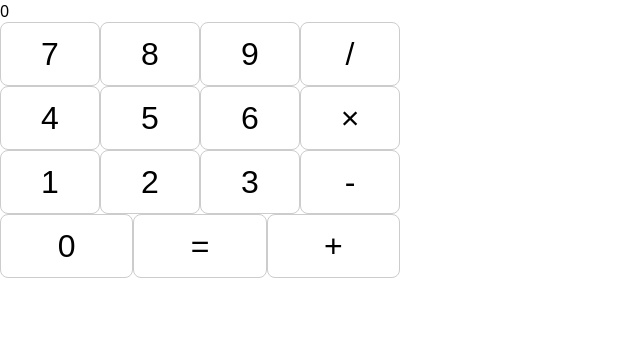
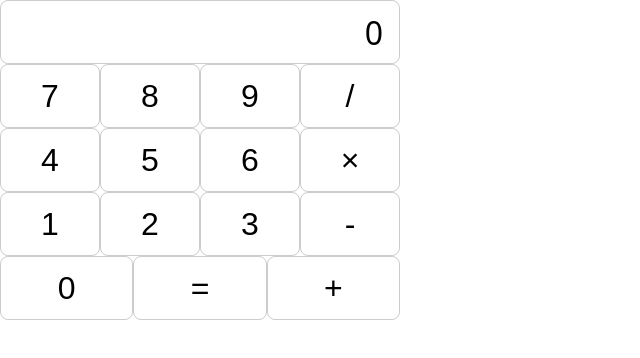
Before and after one commit to Quibylix/calculator, a React (Vite) app: page / in a window 1280 px wide. Shown: the top 358 px of the page, without its empty margins (0-640 px from the left). Built offline with nearby package versions, Linux system fonts and the light colour scheme.

Commit message:
feat: add display and operator styles to calculator component

```diff
--- a/src/features/calculator/components/calculator/calculator.module.css
+++ b/src/features/calculator/components/calculator/calculator.module.css
@@ -27,3 +27,24 @@
 .calculatorKey:hover {
   background-color: #eee;
 }
+
+.display {
+  position: relative;
+  box-sizing: border-box;
+  display: flex;
+  align-items: center;
+  justify-content: flex-end;
+  width: 100%;
+  height: 4rem;
+  padding: 0 1rem 0 3rem;
+  font-size: 2rem;
+  border: 1px solid #ccc;
+  border-radius: 0.5rem;
+}
+
+.operator {
+  position: absolute;
+  top: 0;
+  left: 0.6rem;
+  font-size: 1.5rem;
+}
--- a/src/features/calculator/components/calculator/calculator.tsx
+++ b/src/features/calculator/components/calculator/calculator.tsx
@@ -9,11 +9,19 @@ export default function Calculator() {
 
   return (
     <div className={styles.calculator} data-testid="calculator">
-      <div data-testid="calculator-display" role="status">
+      <div
+        className={styles.display}
+        data-testid="calculator-display"
+        role="status"
+      >
         <span role="status" aria-label="Selected number">
           {number ?? previousNumber}
         </span>
-        <span role="status" aria-label="Selected operator">
+        <span
+          className={styles.operator}
+          role="status"
+          aria-label="Selected operator"
+        >
           {operator}
         </span>
       </div>
```
